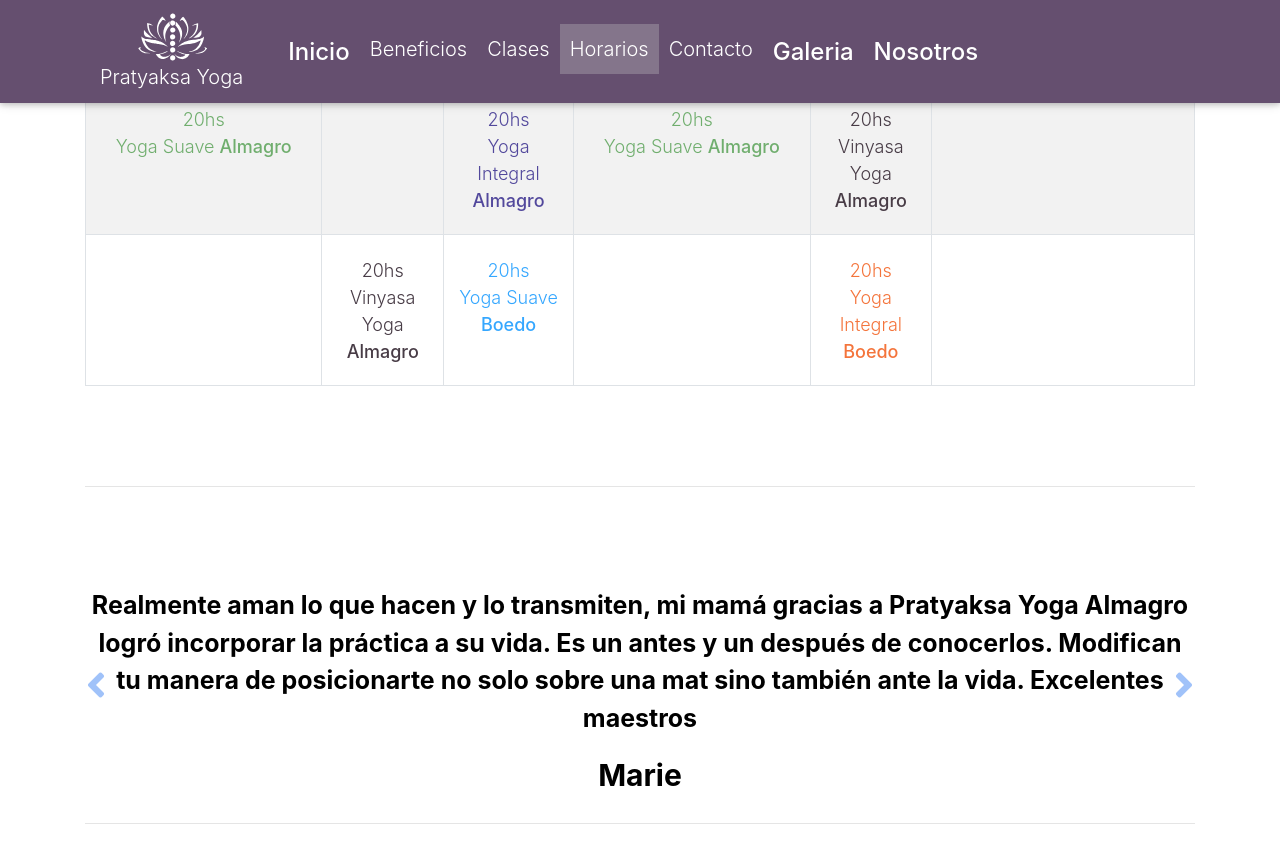
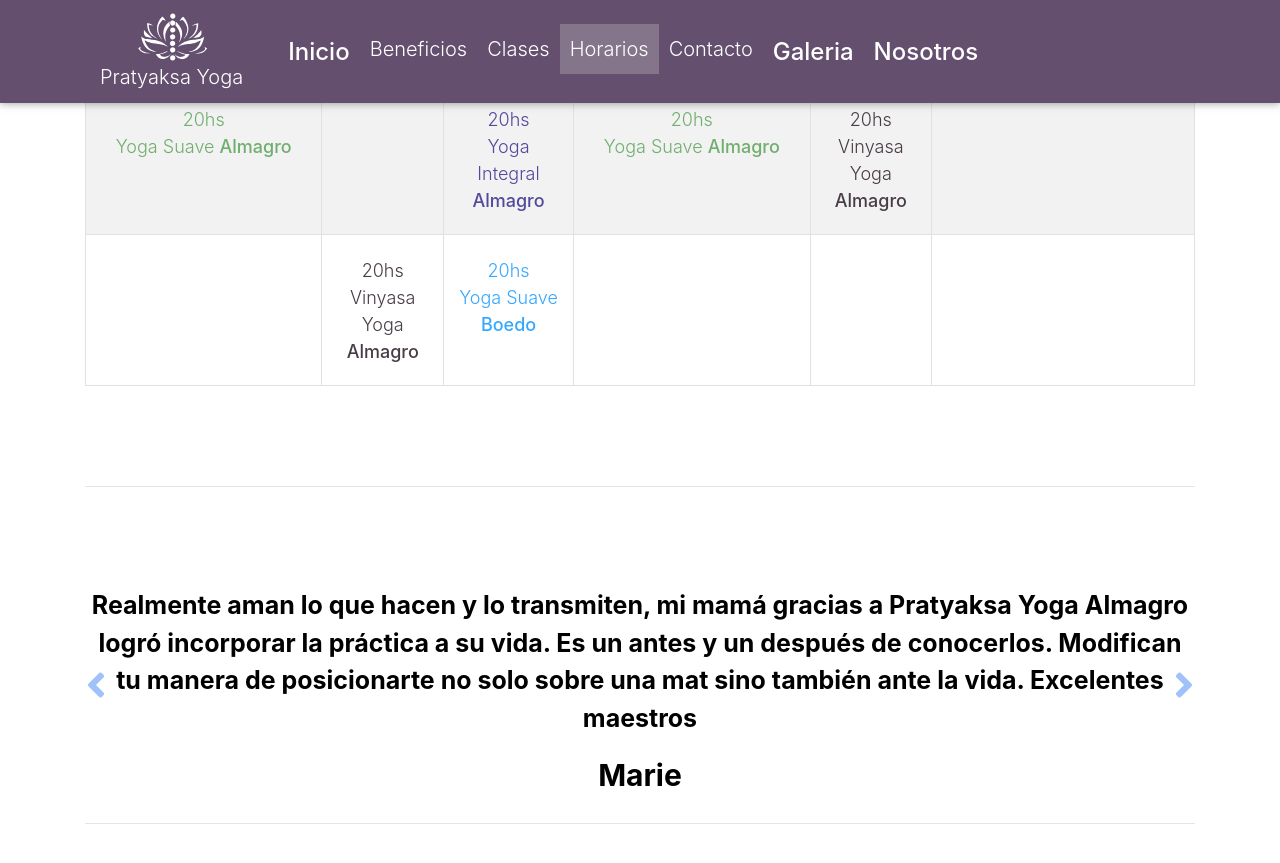
Before and after one commit to pratyaksayoga/pratyaksayoga.github.io, a Jekyll site: the page built from home.md, in a window 1280 px wide and 900 px high, scrolled down 3444 px. Shown: the top 863 px of the window. Built offline with Jekyll 4.4.1, drawn with Linux system fonts in a browser that asks for light colours; nearby versions of some CDN libraries.

Commit message:
Update from Forestry.io pratyaksayoga updated _data/horario.yml

```diff
--- a/_data/horario.yml
+++ b/_data/horario.yml
@@ -100,10 +100,10 @@
     sede: Almagro
     color: 483c46
   espacio-4:
-    clase: Yoga Integral
-    horario: 20hs
-    sede: Boedo
-    color: f4743b
+    clase: ''
+    horario: ''
+    sede: ''
+    color: ''
 sabado:
   espacio-1:
     clase: 'Sábado y Domingo: Yoga Integral '
```
